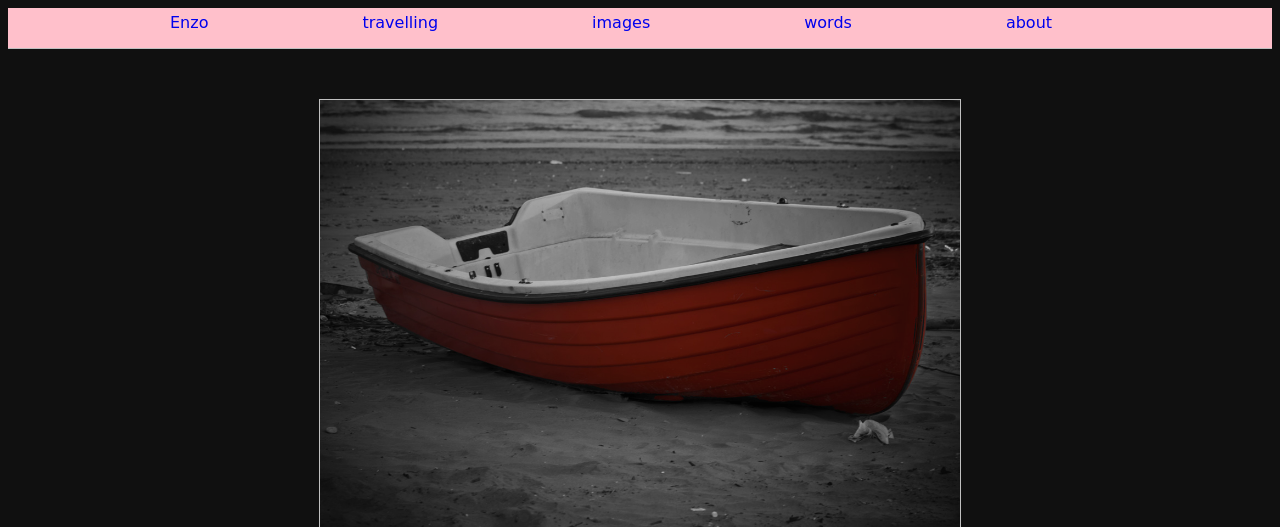
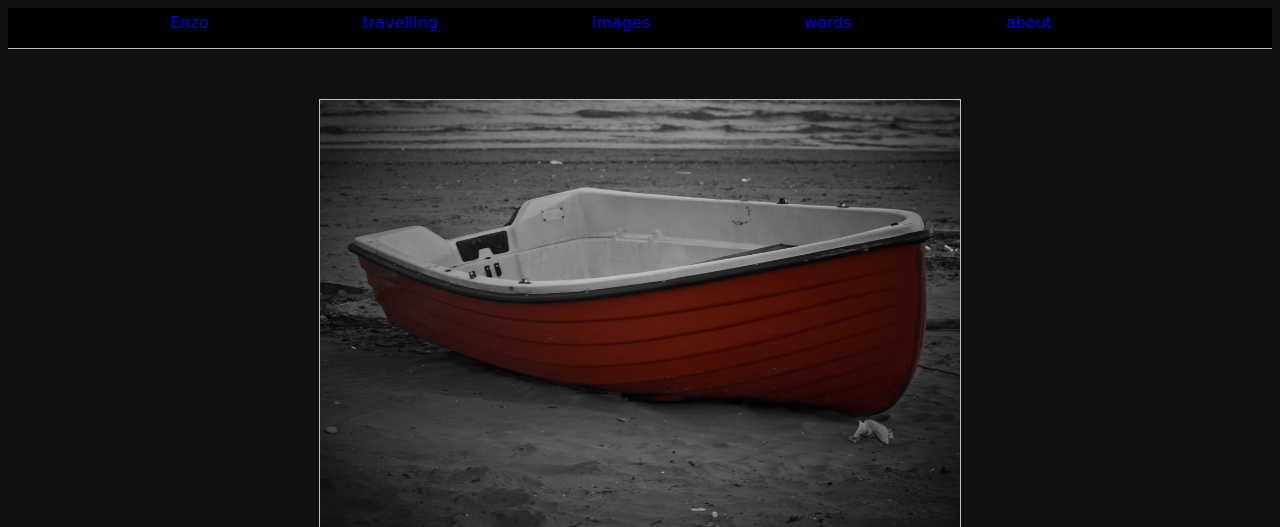
Before and after one commit to ParanoidAndroid69/MyWebSite, a PHP site: page /MyWebSite/ in a window 1280 px wide. Shown: the top 527 px of the page. Run offline with PHP 8.4, Linux system fonts and the light colour scheme.

Commit message:
changing menu background color to black

```diff
--- a/css/menu.css
+++ b/css/menu.css
@@ -1,7 +1,7 @@
 @charset "UTF-8";
 /* CSS Document */
 
-#menu{ width:100%; height:40px; background-color: pink; border-bottom: 1px silver solid;}
+#menu{ width:100%; height:40px; background-color: black; border-bottom: 1px silver solid;}
 
 #menu ul {
 
```
